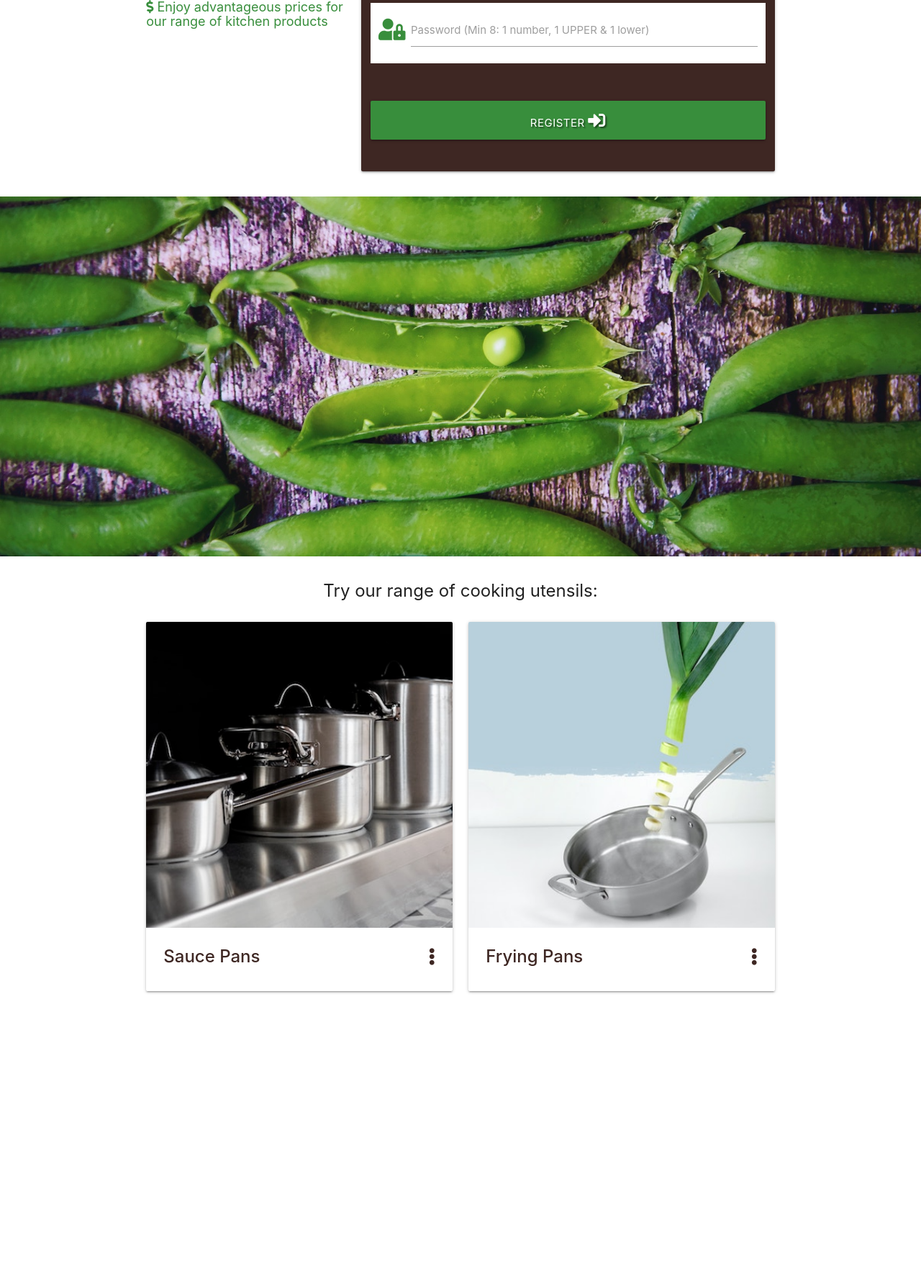
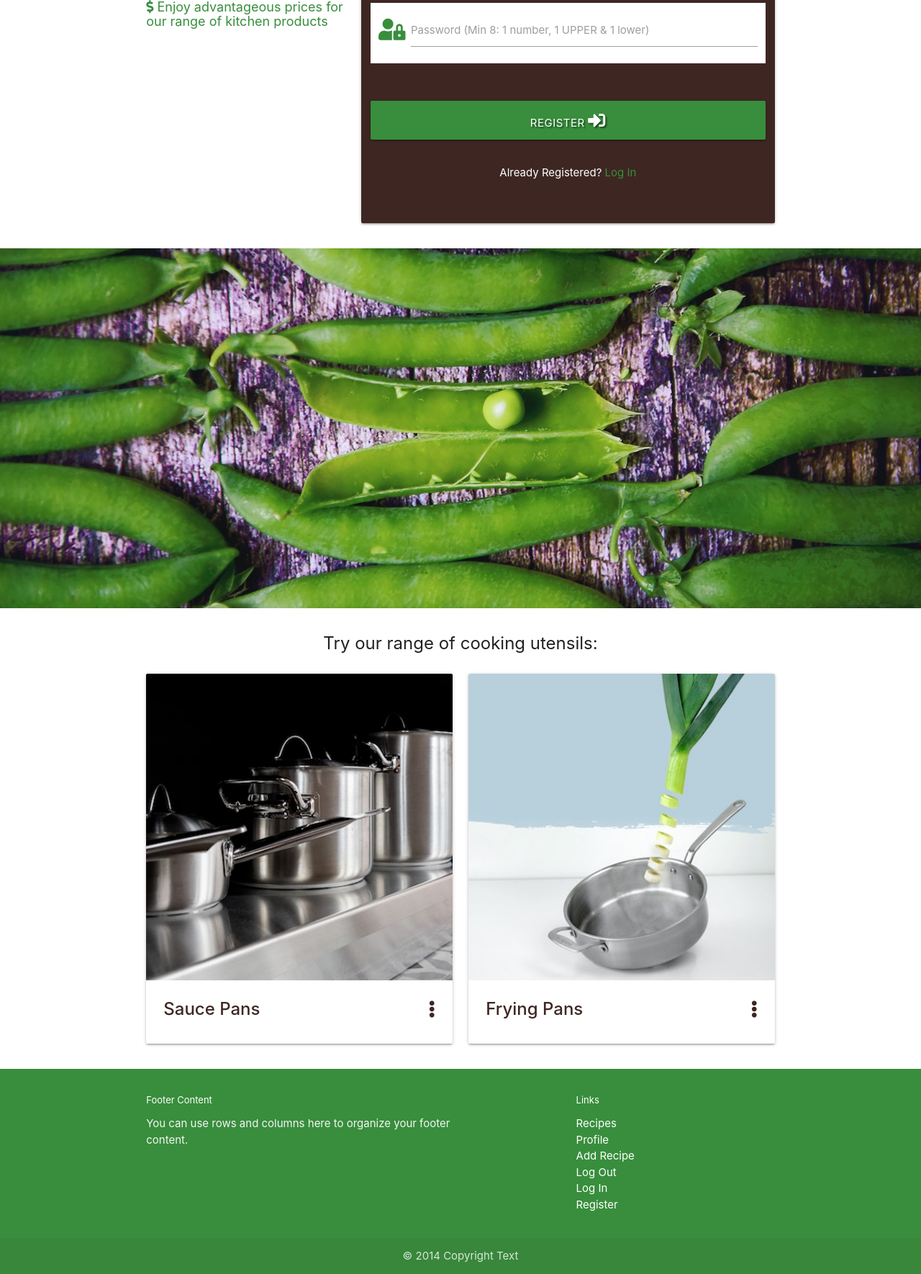
Before and after one commit to Justin-Sawyer/recipeas-and-greens, a Flask app: page /register in a window 1280 px wide. Shown: the part 1110-2880 px from the top of the page at 72% size. Before the commit the page ends 2490 px from the top, so only its background shows below. Run offline with Flask 2, Linux system fonts and the light colour scheme; some libraries are stand-ins or nearby versions.

Commit message:
Add Login functionality

```diff
--- a/app.py
+++ b/app.py
@@ -51,6 +51,32 @@ def register():
     return render_template("register.html")
 
 
+@app.route("/login", methods=["GET", "POST"])
+def login():
+    if request.method == "POST":
+        # Check if username exists in Database
+        existing_user = mongo.db.users.find_one(
+            {"username": request.form.get("username")})
+
+        if existing_user:
+            # Ensure hashed password matches user input
+            if check_password_hash(
+              existing_user["password"], request.form.get("password")):
+                session["user"] = request.form.get("username").lower()
+                flash("Welcome {}" .format(request.form.get("username")))
+            else:
+                # Invalid password match
+                flash("Incorrect Username and/or Password")
+                return redirect(url_for("login"))
+
+        else:
+            # Username doesn't exist
+            flash("Incorrect Username and/or Password")
+            return redirect(url_for("login"))
+
+    return render_template("login.html")
+
+
 if __name__ == "__main__":
     app.run(host=os.environ.get("IP"),
             port=int(os.environ.get("PORT")),
--- a/static/css/style.css
+++ b/static/css/style.css
@@ -134,3 +134,8 @@ input:-webkit-autofill:active {
         font-size: 0.7rem;
     }
 }
+
+/* ------------------------------------------------------------------------ Footer */
+.copyright {
+    padding-top: 8px;
+}
--- a/templates/base.html
+++ b/templates/base.html
@@ -34,7 +34,7 @@
                         <li><a href="#">Profile</a></li>
                         <li><a href="#">Add Recipe</a></li>
                         <li><a href="#">Log Out</a></li>
-					    <li><a href="#">Log In</a></li>
+					    <li><a href="{{ url_for('login') }}">Log In</a></li>
 					    <li><a href="{{ url_for('register') }}">Register</a></li>
                     </ul>
                 </div>
@@ -47,7 +47,7 @@
                 <li><a href="#">Profile</a></li>
                 <li><a href="#">Add Recipe</a></li>
                 <li><a href="#">Log Out</a></li>
-                <li><a href="#">Log In</a></li>
+                <li><a href="{{ url_for('login') }}">Log In</a></li>
                 <li><a href="{{ url_for('register') }}">Register</a></li>
             </ul>
 
@@ -57,6 +57,7 @@
             </div>
         </header>
 
+        <main>
             <section class="container">
                 {% with messages = get_flashed_messages() %}
                     {% if messages %}
@@ -71,19 +72,19 @@
                 {% endwith %}
             </section>
 
-        <div class="container">
+            <section class="container">
                 {% block content %}
 
                 {% endblock %}
-        </div>
+            </section>
 
 
-        <div class="parallax-container">
+            <section class="parallax-container">
                 <!-- Banner Photo by Anna Tis from Pexels https://www.pexels.com/photo/food-green-peas-foodphotography-6219209/ -->
                 <div class="parallax"><img src="../static/media/images/banners/pexels-anna-tis-6219209.jpg"></div>
-        </div>
+            </section>
 
-        <div class="container">
+            <section class="container">
                 <h2 class="center-align">Try our range of cooking utensils:</h2>
                 <div class="row">
                     <div class="col s12 m6">
@@ -150,7 +151,36 @@
                         </div>
                     </div>
                 </div>
+            </section>
+        </main>
+
+        <footer class="page-footer green darken-2">
+            <div class="container">
+                <div class="row">
+                    <div class="col l6 s12">
+                        <h5 class="white-text">Footer Content</h5>
+                        <p class="grey-text text-lighten-4">You can use rows and columns here to organize your footer content.
+                        </p>
                     </div>
+                    <div class="col l4 offset-l2 s12">
+                        <h5 class="white-text">Links</h5>
+                        <ul>
+                            <li><a class="white-text" href="{{ url_for('get_recipes') }}">Recipes</a></li>
+                            <li><a class="white-text" href="#">Profile</a></li>
+                            <li><a class="white-text" href="#">Add Recipe</a></li>
+                            <li><a class="white-text" href="#">Log Out</a></li>
+                            <li><a class="white-text" href="{{ url_for('login') }}">Log In</a></li>
+                            <li><a class="white-text" href="{{ url_for('register') }}">Register</a></li>
+                        </ul>
+                    </div>
+                </div>
+            </div>
+            <div class="footer-copyright">
+                <div class="container center-align">
+                    © 2014 Copyright Text
+                </div>
+            </div>
+            </footer>
 
         <!-- Minified jQuery script -->
         <script src="https://code.jquery.com/jquery-3.5.1.min.js" integrity="sha256-9/aliU8dGd2tb6OSsuzixeV4y/faTqgFtohetphbbj0=" crossorigin="anonymous"></script>
--- a/templates/register.html
+++ b/templates/register.html
@@ -73,6 +73,16 @@
                         Register <i class="fas fa-sign-in-alt"></i>
                     </button>
                 </div>
+
+                <!-- Already Registered? -->
+                <div class="row">
+                    <div class="col s12">
+                        <p class="center-align white-text">
+                            Already Registered?
+                            <a href="{{ url_for('register') }}" class="green-text text-darken-2">Log In</a>
+                        </p>
+                    </div>
+                </div>
             </div>
         </form>
     </div>
```
Also changed, not shown: templates/login.html (added, +62 -0 lines). Lines whose indentation alone changed are shown as unchanged.
